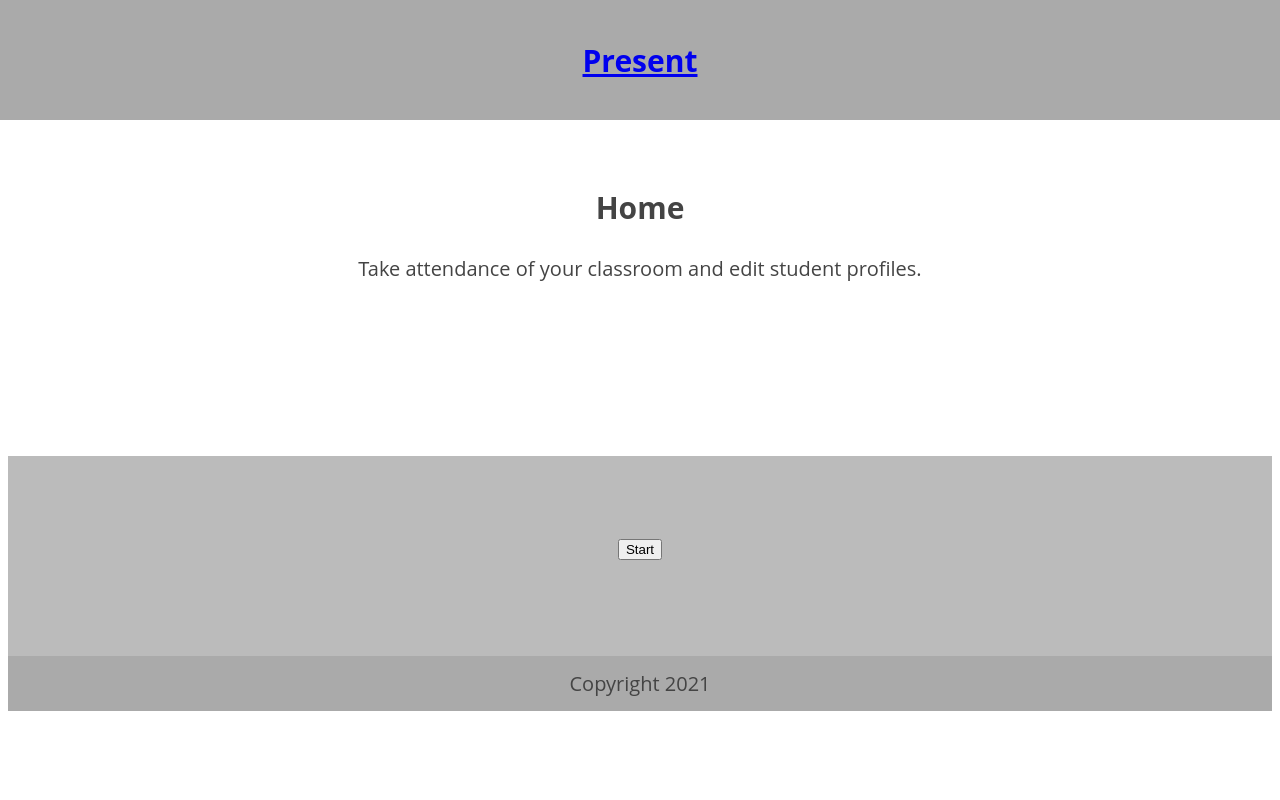
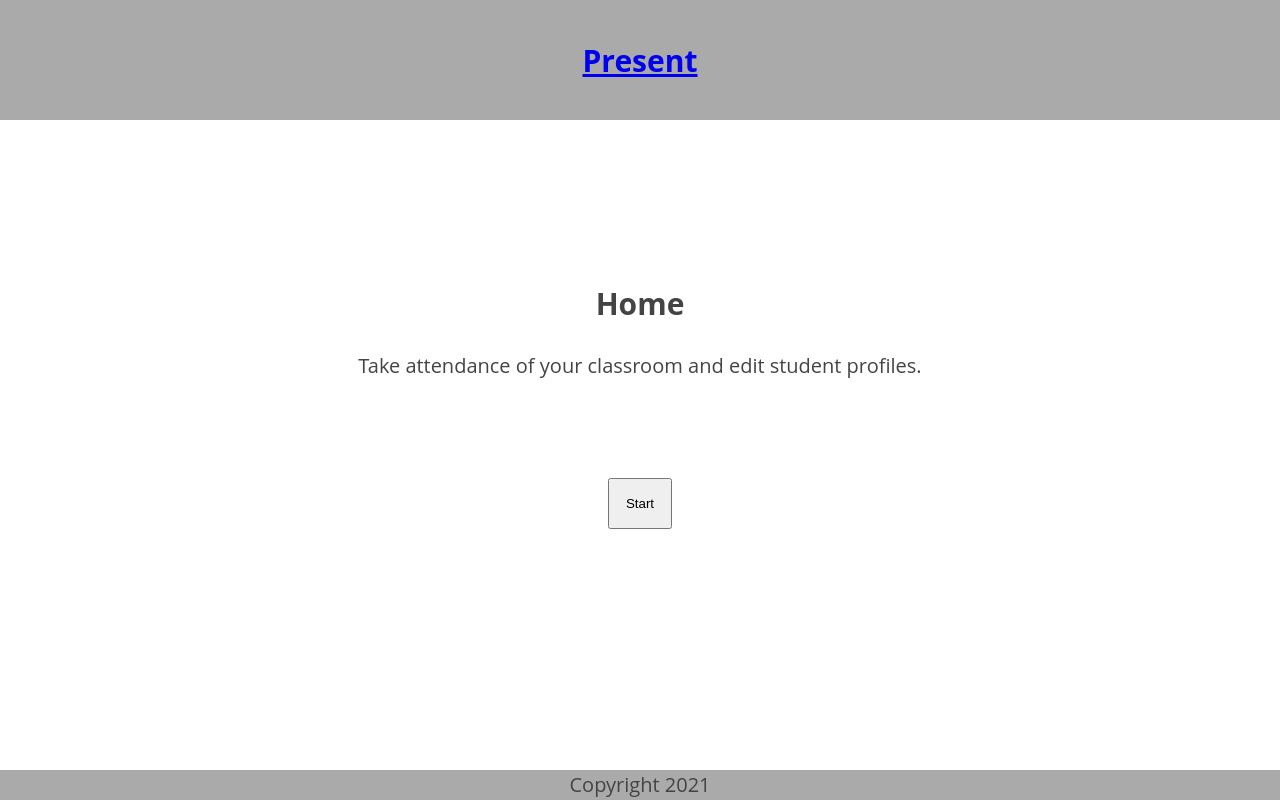
Before and after one commit to bluwakpa/fullstack-noteful, a React (Create React App) app: page / in a window 1280 px wide. Built offline with nearby package versions, Linux system fonts and the light colour scheme; no server answers.

Commit message:
CSS and bigger buttons

```diff
--- a/src/Attendance.js
+++ b/src/Attendance.js
@@ -97,7 +97,7 @@ export default function Attendance(props) {
                 {/* submit the attendance to student data */}
 
                 <section className="button-section">
-                    <button type="submit">Submit</button>
+                    <button type="submit" class="button">Submit</button>
                     <br />
                     <Link to="/add-student"><button>+ Student </button></Link>
                 </section>
--- a/src/EditStudent.js
+++ b/src/EditStudent.js
@@ -72,6 +72,7 @@ export default function EditStudent(props) {
 
                     <button
                         type='submit'
+                        class="button"
                     > Update </button>
 
                     {/* delete student from class
@@ -82,6 +83,7 @@ export default function EditStudent(props) {
                     <button
                         className='Student__delete'
                         type='button'
+                        class="button"
                         onClick={handleClickDelete}
                     > Delete </button>
 
@@ -89,7 +91,7 @@ export default function EditStudent(props) {
                     send user to student history */}
 
                     <Link to={`/student-history/${student.id}`}>
-                        <button type='submit'> View </button>
+                        <button type='submit' class="button"> View </button>
                     </Link>
                 </section>
             </form>
--- a/src/Home.js
+++ b/src/Home.js
@@ -11,7 +11,7 @@ export default function App() {
                     <p> Take attendance of your classroom and edit student profiles. </p>
                 </header>
                 <section className="button-section">
-                    <Link to="/attendance"><button> Start </button></Link>
+                    <Link to="/attendance"><button class="button"> Start </button></Link>
                 </section>
             </div>
     );
--- a/src/StudentHistory.js
+++ b/src/StudentHistory.js
@@ -36,7 +36,7 @@ export default function StudentHistory({ match }) {
                 </div>
             </header>
             <section className="button-section">
-                <Link to="/attendance"><button> Attendance </button></Link>
+                <Link to="/attendance"><button class="button"> Attendance </button></Link>
             </section>
 
         </main>
--- a/src/StudentsHistory.js
+++ b/src/StudentsHistory.js
@@ -33,7 +33,7 @@ export default function StudentsHistory(props) {
 
             </header>
             <section className="button-section">
-                <Link to="/attendance"><button> Attendance </button></Link>
+                <Link to="/attendance"><button class="button"> Attendance </button></Link>
             </section>
         </main>
     );
--- a/src/index.css
+++ b/src/index.css
@@ -9,12 +9,15 @@ body {
   color: #444;
   text-align: center;
   line-height: 1.5;
+  margin: 0;
+  padding: 0;
 }
 
-nav,
 footer {
-  padding: 1% 0;
+  bottom: 0;
+  position: fixed;
   background-color: #aaa;
+  width: 100%;
 }
 
 nav {
@@ -23,20 +26,25 @@ nav {
   left: 0;
   right: 0;
   z-index: 10;
+  padding: 1% 0;
+  background-color: #aaa;
 }
 
 header {
-  padding: 12% 0;
+  padding: 20% 0 0 0;
 }
 
 section {
   min-height: 200px;
   padding: 6% 0;
-  background-color: #bbb;
 }
 
-section:nth-child(even) {
+/* section:nth-child(even) {
   background-color: #ddd;
+} */
+
+.button {
+  padding: 1rem;
 }
 
 .navbar {
```
Also changed, not shown: 1 other file (tests, documents, lock files or other folders).
